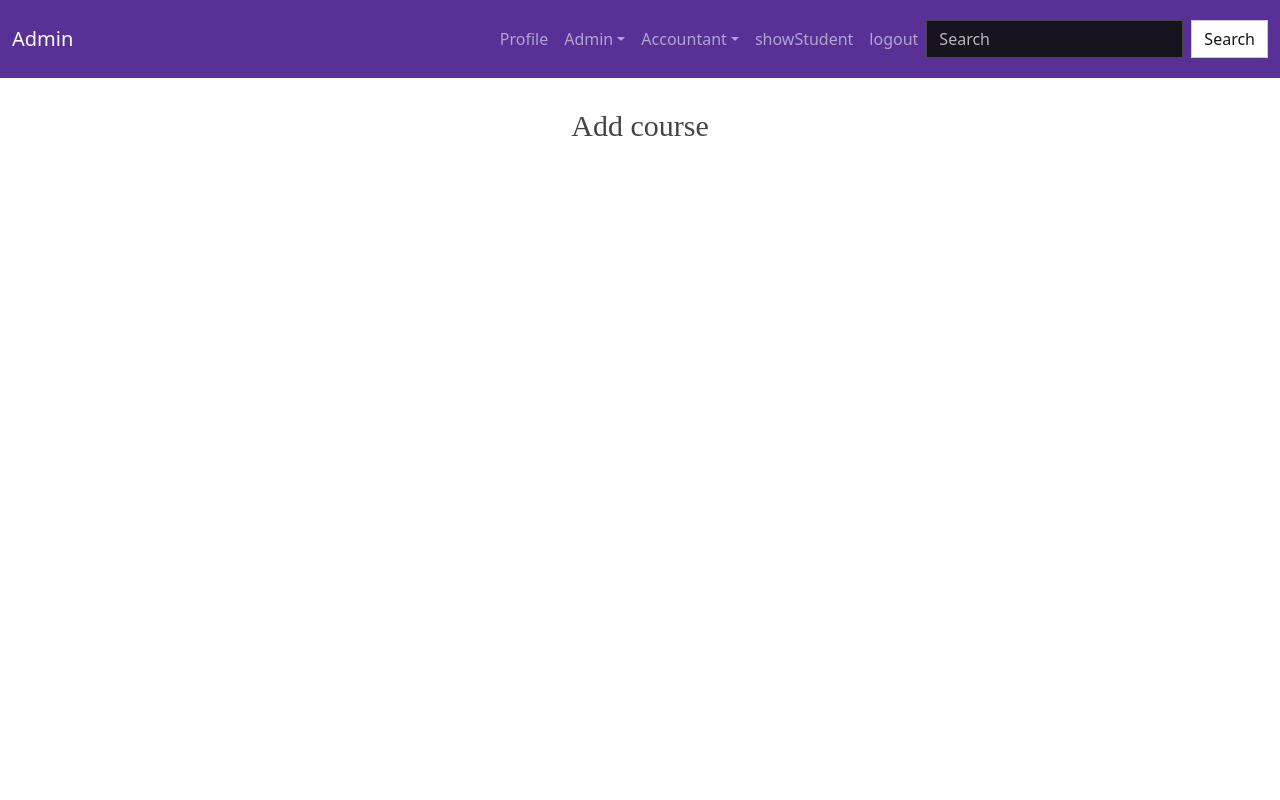
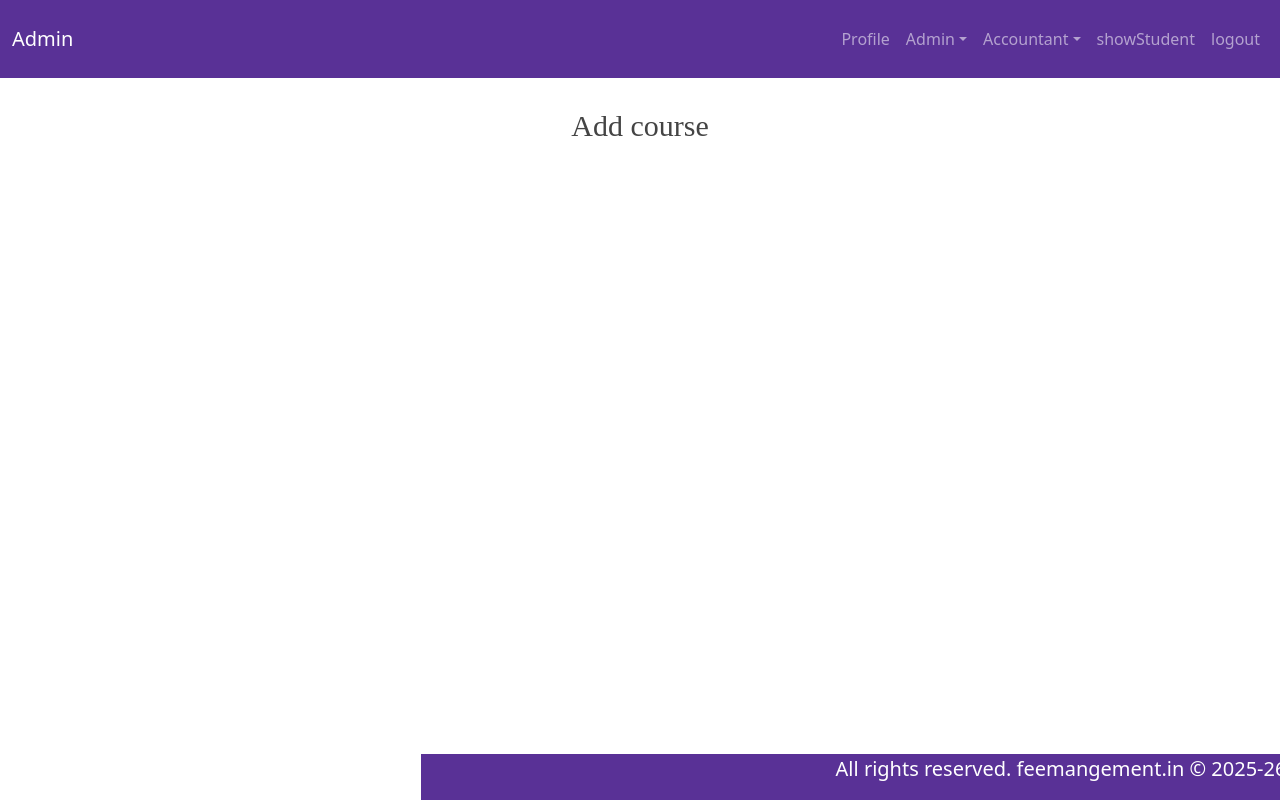
Before and after one commit to harishmalav/Student-fee-manangement, a Flask app: page /Add_course1 in a window 1280 px wide. Run offline with Flask 3, Linux system fonts and the light colour scheme; the visitor is signed in with stand-in values (Sample User, id 1); some libraries are stand-ins or nearby versions.

Commit message:
Your commit message

```diff
--- a/main.py
+++ b/main.py
@@ -14,7 +14,7 @@ app.config['UPLOAD_FOLDER']='./static/photos'
 
 @app.route('/')
 def index():
-    return render_template("index.html")
+    return render_template("home.html")
 
 @app.route("/autherror")
 def autherror():
--- a/templates/admin_index.html
+++ b/templates/admin_index.html
@@ -47,10 +47,7 @@
         </li>
 
       </ul>
-      <form class="d-flex">
-        <input class="form-control me-sm-2" type="search" placeholder="Search">
-        <button class="btn btn-secondary my-2 my-sm-0" type="submit" fdprocessedid="88erd">Search</button>
-      </form>
+
     </div>
   </div>
 </nav>
@@ -59,6 +56,12 @@
 
 {% block m2 %}
 {% endblock %}
+
+<footer class="bg-primary  w-100 text-center fs-5 " style="position:fixed;bottom:0;">
+  <p class="text-white">
+    All rights reserved. feemangement.in © 2025-26
+  </p>
+</footer>
 </body>
 <script>
   $(document).ready(function(){
--- a/templates/index.html
+++ b/templates/index.html
@@ -32,10 +32,6 @@
         </li>
 
       </ul>
-      <form class="d-flex">
-        <input class="form-control me-sm-2" type="search" placeholder="Search">
-        <button class="btn btn-secondary my-2 my-sm-0" type="submit" fdprocessedid="88erd">Search</button>
-      </form>
     </div>
   </div>
 </nav>
```
